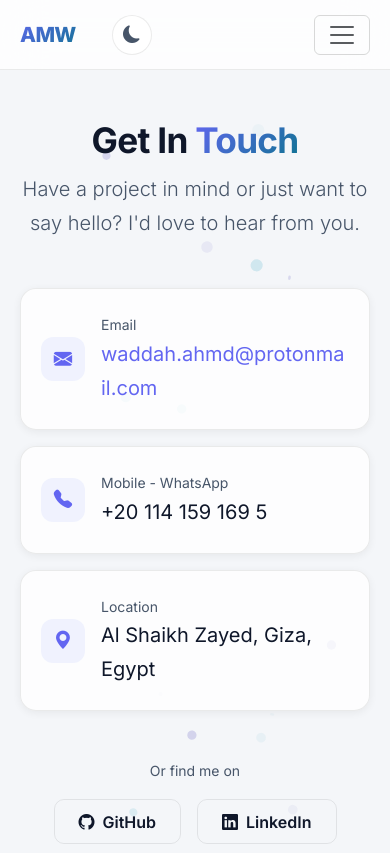
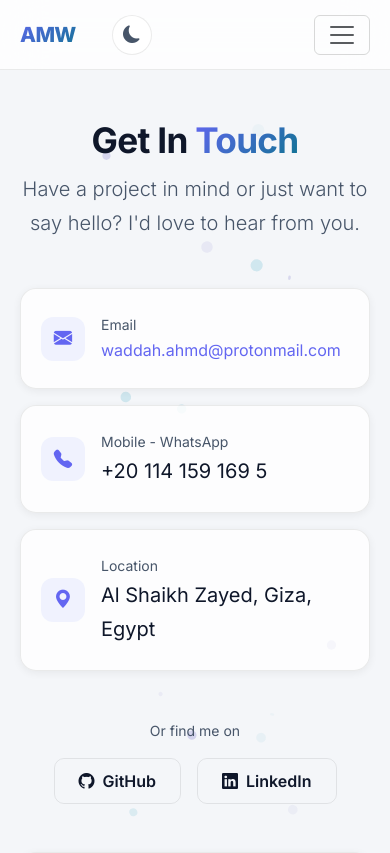
Before and after one commit to AMW-Web-Dev/AMW-ShowCases, a Django app: page /contact/ in a window 390 px wide. Shown: the top 853 px of the page. Run offline with Django 5.2, Linux system fonts and the light colour scheme; data comes from the database, SQL or seed files in the repository; some libraries are stand-ins or nearby versions.

Commit message:
Reduce email font size from fs-5 to fs-6 to prevent mobile wrap

```diff
--- a/templates/core/contact.html
+++ b/templates/core/contact.html
@@ -25,7 +25,7 @@
                             </div>
                             <div class="min-w-0">
                                 <p class="small text-secondary mb-0">Email</p>
-                                <a href="mailto:waddah.ahmd@protonmail.com" class="fw-500 text-decoration-none fs-5">waddah.ahmd@protonmail.com</a>
+                                <a href="mailto:waddah.ahmd@protonmail.com" class="fw-500 text-decoration-none fs-6">waddah.ahmd@protonmail.com</a>
                             </div>
                         </div>
                     </div>
```
